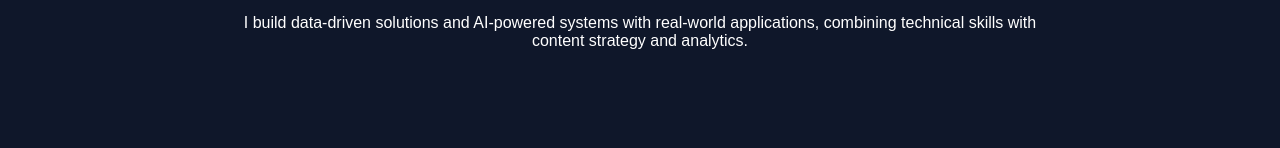
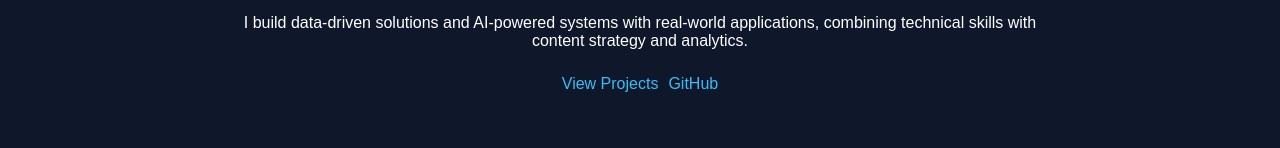
Before and after one commit to ShubhamKabir/portfolio-site, a React (Vite) app: page / in a window 1280 px wide. Shown: the part 226-374 px from the top of the page. Built offline with nearby package versions, Linux system fonts and the light colour scheme; no server answers.

Commit message:
Add project and GitHub links to Hero component
Added links to view projects and GitHub profile.

```diff
--- a/src/components/Hero.jsx
+++ b/src/components/Hero.jsx
@@ -10,6 +10,16 @@ export default function Hero() {
       <p>
         I build data-driven solutions and AI-powered systems with real-world applications, combining technical skills with content strategy and analytics.
       </p>
+
+      <div style={{ marginTop: "20px" }}>
+        <a href="#projects" style={{ marginRight: "10px" }}>
+          View Projects
+        </a>
+        <a href="https://github.com/ShubhamKabir" target="_blank" rel="noopener noreferrer">
+          GitHub
+        </a>
+      </div>
+
     </section>
   );
 }
```
